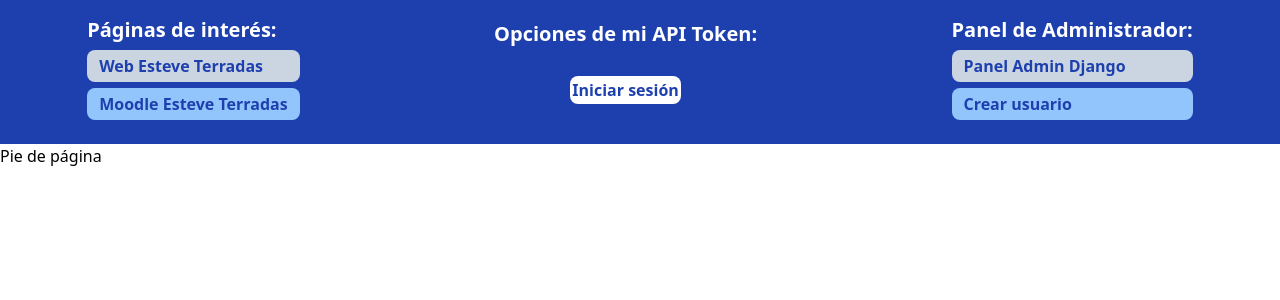
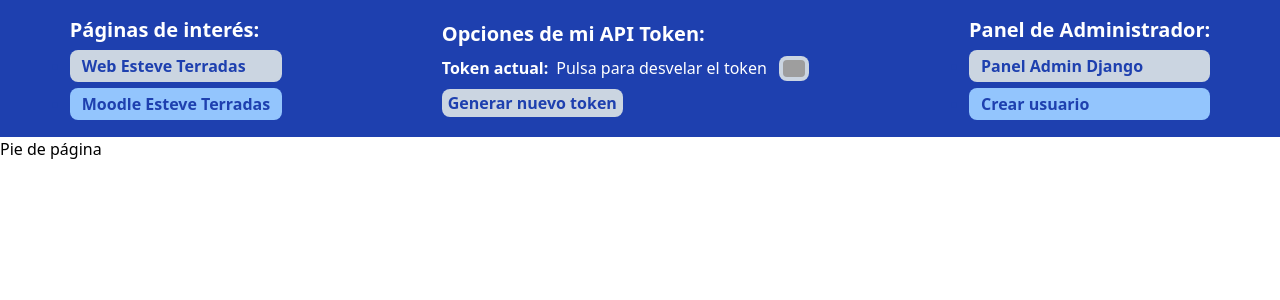
Before and after one commit to pvalls4/yeastar, a Django app: page /token/ in a window 1280 px wide. Shown: the part 170-470 px from the top of the page. Run offline with Django 4.2, Linux system fonts and the light colour scheme; the visitor is signed in with stand-in values (Sample User, id 1); some libraries are stand-ins or nearby versions; grey boxes are pictures that could not be loaded.

Commit message:
More functions on token's site like clipboard and hiding utilites

```diff
--- a/yeastarieti/models.py
+++ b/yeastarieti/models.py
@@ -1,5 +1,9 @@
+import random
+import string
 from django.db import models
 from django.contrib.auth.models import AbstractUser
+from django.db.models.signals import pre_save
+from django.dispatch import receiver
 
 class User(AbstractUser):
     # Añade los campos adicionales que deseas
@@ -7,9 +11,17 @@ class User(AbstractUser):
     current_sms = models.PositiveIntegerField(default=0)
     phone = models.CharField(max_length=9, blank=True)
     department = models.CharField(max_length=100, blank=True)
+    api_token = models.CharField(max_length=64, blank=True)
 
     def __str__(self):
         return self.username
+
+@receiver(pre_save, sender=User)
+def generate_api_token(sender, instance, **kwargs):
+    if not instance.api_token:
+        # Generar un token aleatorio
+        token = ''.join(random.choices(string.ascii_letters + string.digits, k=64))
+        instance.api_token = token
 
 class Message(models.Model):
     message_id = models.AutoField(primary_key=True)
--- a/yeastarieti/templates/token.html
+++ b/yeastarieti/templates/token.html
@@ -1,22 +1,69 @@
 {% extends "base.html" %}
 
+{% load static %}
 {% block content %}
     <div class="flex justify-around">
         {% include 'sites.html' %}
 
-        <div>
-            <form class="text-center" id="formLogin" method="POST">
+        <div class="p-5 font-bold">
+            <h2 class="text-xl">Opciones de mi API Token:</h2>
+            <form method="post">
                 {% csrf_token %}
-
-                <div class="p-5 font-bold">
-                    <h2 class="text-xl">Opciones de mi API Token:</h2>
-                    {{ form.as_p }}
+                <div class="flex my-2">
+                    <p>Token actual:</p><p class="ml-2 font-normal hover:cursor-pointer" id="token" onclick="tokenReveal()">Pulsa para desvelar el token</p>
+                    <p id="copy-button"><img src="{% static 'clipboard.png' %}" class="ml-3 Lw-[25px] h-[25px] p-1 rounded-lg bg-slate-300 hover:cursor-pointer" alt="Copiar" title="Copiar en el portapapeles"></p>
                 </div>
-
-                <button class=" font-bold rounded-lg p-0.5 bg-white text-blue-800 mt-2 mb-10" type="submit">Iniciar sesión</button>
+                <button type="submit" class=" bg-slate-300 text-blue-800 p-0.5 px-1.5 font-bold rounded-lg">Generar nuevo token</button>
             </form>
         </div>
 
         {% include 'admin_panel.html' %}
     </div>
+    <script>
+        function tokenReveal() {
+            var parrafo = document.getElementById("token");
+            parrafo.textContent = "{{ user.api_token }}";
+            parrafo.onclick = function() {tokenHide();}
+        }
+        function tokenHide() {
+            var parrafo = document.getElementById("token");
+            parrafo.textContent = "Pulsa para desvelar el token";
+            parrafo.onclick = function() {tokenReveal();}
+        }
+
+        document.getElementById("copy-button").addEventListener("click", function() {
+          // Obtener el token actual
+          var token = "{{ user.api_token }}";
+
+          // Crear un elemento de texto temporal
+          var tempInput = document.createElement("input");
+          tempInput.type = "text";
+          tempInput.value = token;
+          document.body.appendChild(tempInput);
+
+          // Seleccionar el texto del input temporal
+          tempInput.select();
+          tempInput.setSelectionRange(0, 99999); // Para dispositivos móviles
+
+          // Copiar el texto al portapapeles
+          document.execCommand("copy");
+
+          // Eliminar el input temporal
+          document.body.removeChild(tempInput);
+
+          // Mostrar una notificación o mensaje de éxito
+          var originalImage = this.querySelector("img").src;
+            var tickImage = "{% static 'tick.png' %}";
+            this.querySelector("img").src = tickImage;
+            this.querySelector("img").alt = "Copiado";
+            this.title = "Copiado en el portapapeles";
+
+            setTimeout(function() {
+                // Restaurar la imagen original después de 2 segundos
+                this.querySelector("img").src = originalImage;
+                this.querySelector("img").alt = "Copiar";
+                this.title = "Copiar en el portapapeles";
+            }.bind(this), 1500);
+        });
+      </script>
 {% endblock %}
--- a/yeastarieti/views.py
+++ b/yeastarieti/views.py
@@ -23,6 +23,8 @@ from rest_framework.views import APIView
 from rest_framework.response import Response
 from rest_framework.authtoken.models import Token
 from django.contrib.auth import authenticate
+
+from django.utils.crypto import get_random_string
 
 #class MyAuthForm(AuthenticationForm):
 #	error_messages = {
@@ -167,8 +169,15 @@ def message_success(request):
 @login_required
 def token(request):
     user = request.user
-
     content = {
-        'user': user,
+        'user': user
     }
-    return render(request, 'token.html', content)
+    if request.method == 'POST':
+        # Generar un nuevo token
+        new_token = get_random_string(length=64)
+        user.api_token = new_token
+        user.save()
+        messages.success(request, 'El token API se ha cambiado exitosamente.')
+        return redirect('/token')  # Redirecciona a la página de opciones de token
+    else:
+        return render(request, 'token.html', content)
```
Also changed, not shown: yeastarieti/migrations/0003_user_api_token.py (added).
